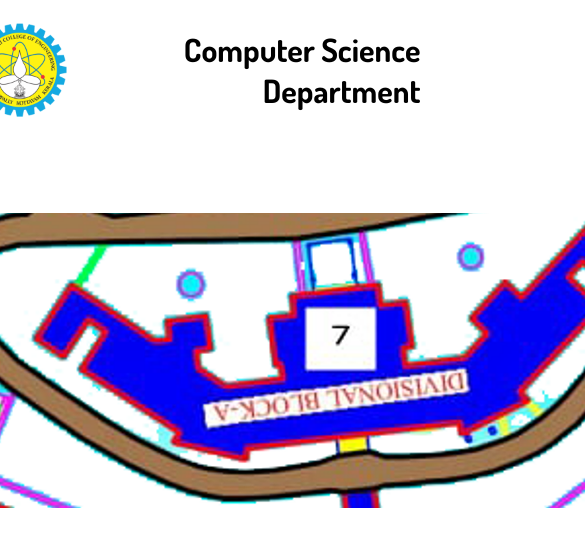
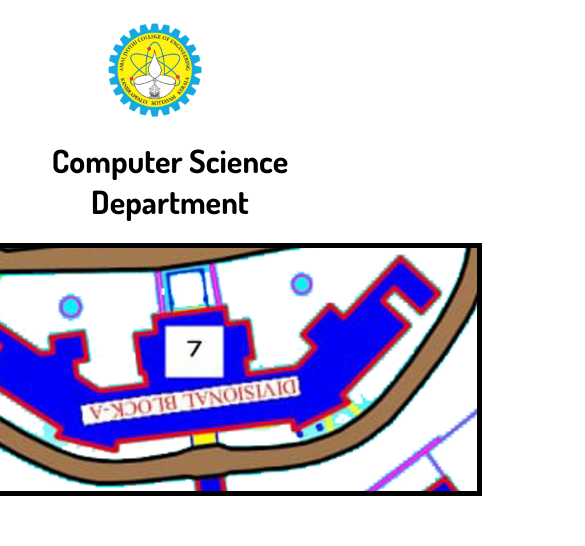
Before and after one commit to Code451F/OpenHouse, a plain HTML site: page index.html in a window 390 px wide. Shown: the top 546 px of the page, 585 px wide, since content can reach past the window. Drawn offline with Linux system fonts and the light colour scheme.

Commit message:
Adjusted image styling and added media query

```diff
--- a/openhousestyle.css
+++ b/openhousestyle.css
@@ -58,3 +58,41 @@ nav h2 {
   text-align: right;
   font-size: 32px;
 }
+
+.imgcontainer {
+  display: flex;
+  justify-content: center;
+}
+.mapimg {
+  border: 5px solid #000;
+  height: 60vh;
+}
+@media only screen and (max-width: 960px) {
+  nav {
+    display: flex;
+    flex-direction: column;
+    align-items: center;
+    justify-content: space-between;
+    padding-top: 10px;
+    padding-left: 5%;
+    padding-right: 5%;
+    margin-top: -40px;
+  }
+  nav h2 {
+    color: black;
+    margin-right: 50px;
+    margin-top: 20px;
+    cursor: pointer;
+    text-align: center;
+    font-size: 32px;
+  }
+  .imgcontainer {
+    display: flex;
+    justify-content: center;
+    margin-top: 30px;
+  }
+  .mapimg {
+    border: 5px solid #000;
+    height: 30vh;
+  }
+}
```
